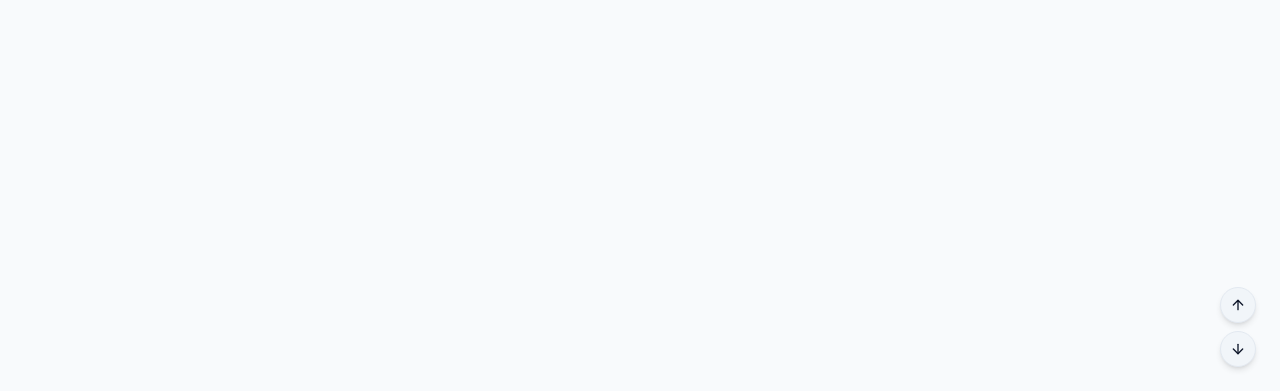
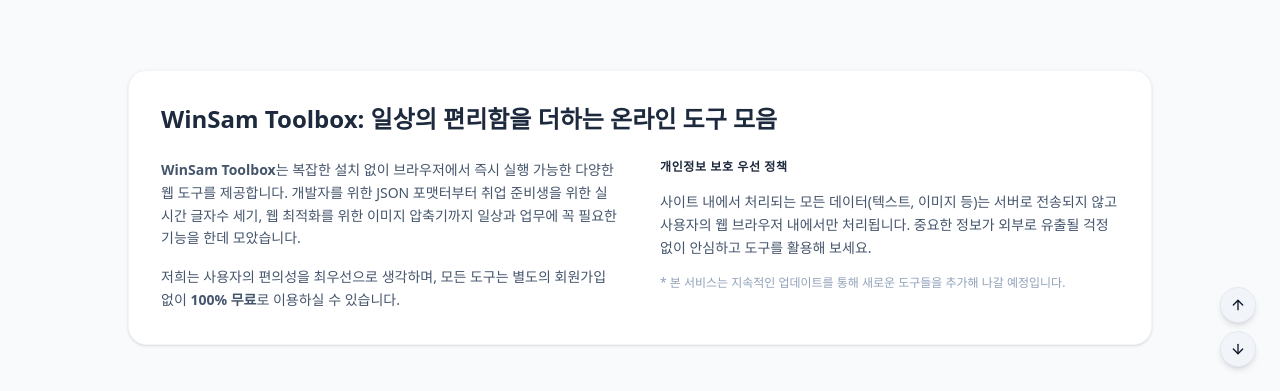
Before and after one commit to winsam003/winsam_kit_fe, a Next.js app: page / in a window 1280 px wide. Shown: the part 409-800 px from the top of the page. Built offline with nearby package versions, Linux system fonts and the light colour scheme.

Commit message:
설명추가 메인

```diff
--- a/app/page.tsx
+++ b/app/page.tsx
@@ -49,6 +49,31 @@
           </CardContent>
         </Card>
       </div>
+      <section className="max-w-5xl w-full mt-20 p-8 bg-white rounded-2xl border border-slate-100 shadow-sm text-slate-600">
+        <h2 className="text-2xl font-bold text-slate-800 mb-6">WinSam Toolbox: 일상의 편리함을 더하는 온라인 도구 모음</h2>
+        <div className="grid grid-cols-1 md:grid-cols-2 gap-10 leading-relaxed text-sm">
+          <div className="space-y-4">
+            <p>
+              <strong>WinSam Toolbox</strong>는 복잡한 설치 없이 브라우저에서 즉시 실행 가능한 다양한 웹 도구를 제공합니다.
+              개발자를 위한 JSON 포맷터부터 취업 준비생을 위한 실시간 글자수 세기, 웹 최적화를 위한 이미지 압축기까지
+              일상과 업무에 꼭 필요한 기능을 한데 모았습니다.
+            </p>
+            <p>
+              저희는 사용자의 편의성을 최우선으로 생각하며, 모든 도구는 별도의 회원가입 없이 <strong>100% 무료</strong>로 이용하실 수 있습니다.
+            </p>
+          </div>
+          <div className="space-y-4">
+            <h3 className="font-bold text-slate-800 uppercase tracking-wider text-xs">개인정보 보호 우선 정책</h3>
+            <p>
+              사이트 내에서 처리되는 모든 데이터(텍스트, 이미지 등)는 서버로 전송되지 않고 사용자의 웹 브라우저 내에서만 처리됩니다.
+              중요한 정보가 외부로 유출될 걱정 없이 안심하고 도구를 활용해 보세요.
+            </p>
+            <p className="text-xs text-slate-400">
+              * 본 서비스는 지속적인 업데이트를 통해 새로운 도구들을 추가해 나갈 예정입니다.
+            </p>
+          </div>
+        </div>
+      </section>
     </div>
   );
 }
```
